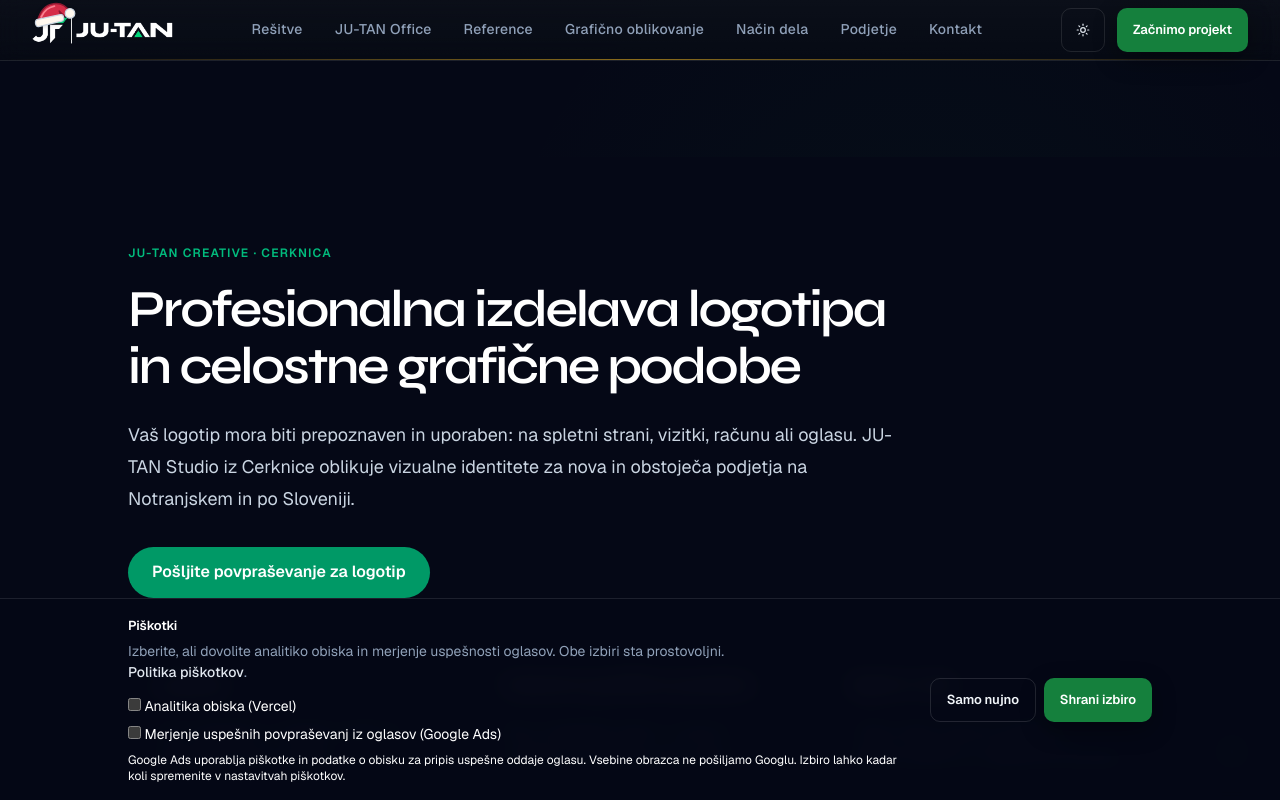
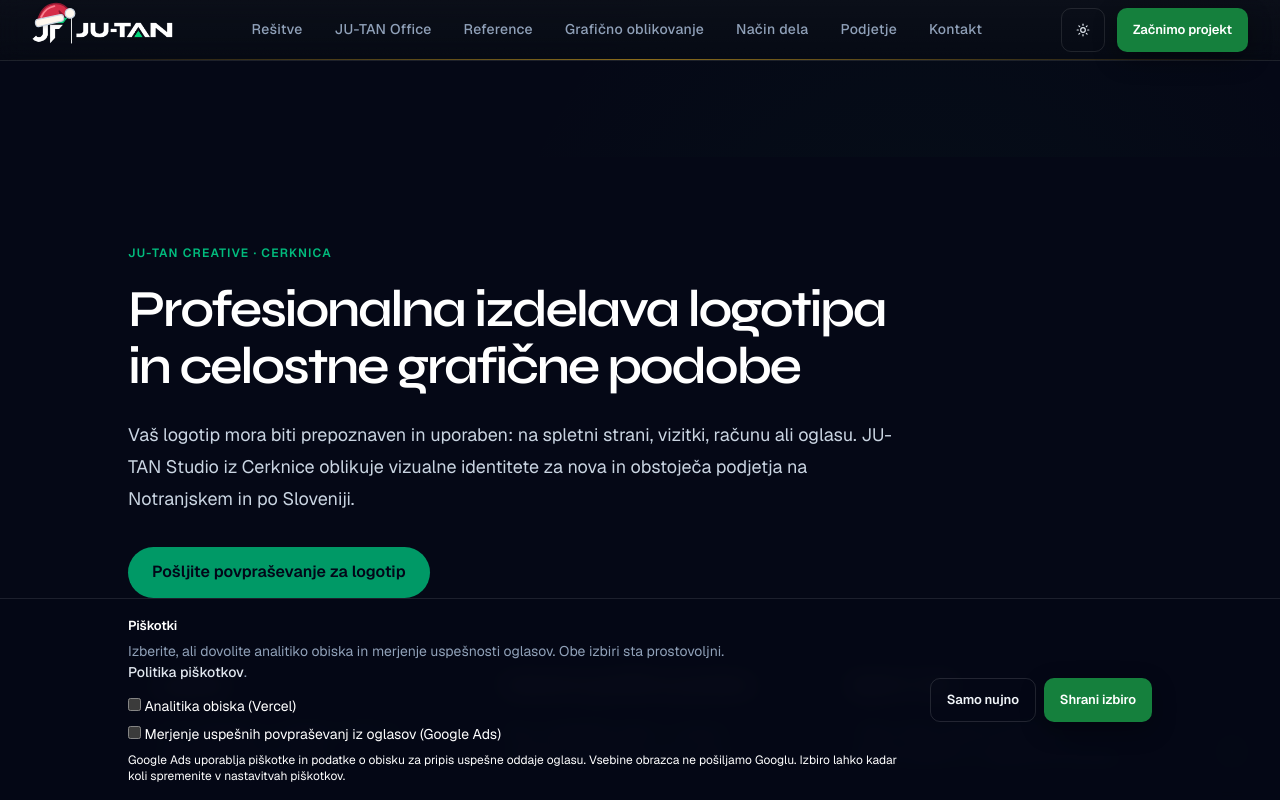
Before and after one commit to jurezaki-cloud/ju-tan-web, a Next.js app: page /izdelava-logotipa in a window 1280 px wide. Shown: the top 800 px of the page. Built offline with nearby package versions, Linux system fonts and the light colour scheme; no server answers.

Commit message:
fix(a11y): increase logo inquiry CTA contrast and keyboard focus

```diff
--- a/app/izdelava-logotipa/page.tsx
+++ b/app/izdelava-logotipa/page.tsx
@@ -65,7 +65,7 @@ export default function LogoPage() {
             </p>
             <Link
               href="/kontakt?service=graphic"
-              className="mt-8 inline-block rounded-full bg-emerald-600 px-6 py-3 font-semibold text-white"
+              className="mt-8 inline-flex min-h-11 items-center justify-center rounded-full bg-emerald-600 px-6 py-3 font-semibold text-slate-950 transition hover:bg-emerald-500 focus-visible:outline-none focus-visible:ring-2 focus-visible:ring-emerald-300 focus-visible:ring-offset-2 focus-visible:ring-offset-[#050816] light:focus-visible:ring-offset-slate-50"
             >
               Pošljite povpraševanje za logotip
             </Link>
```
